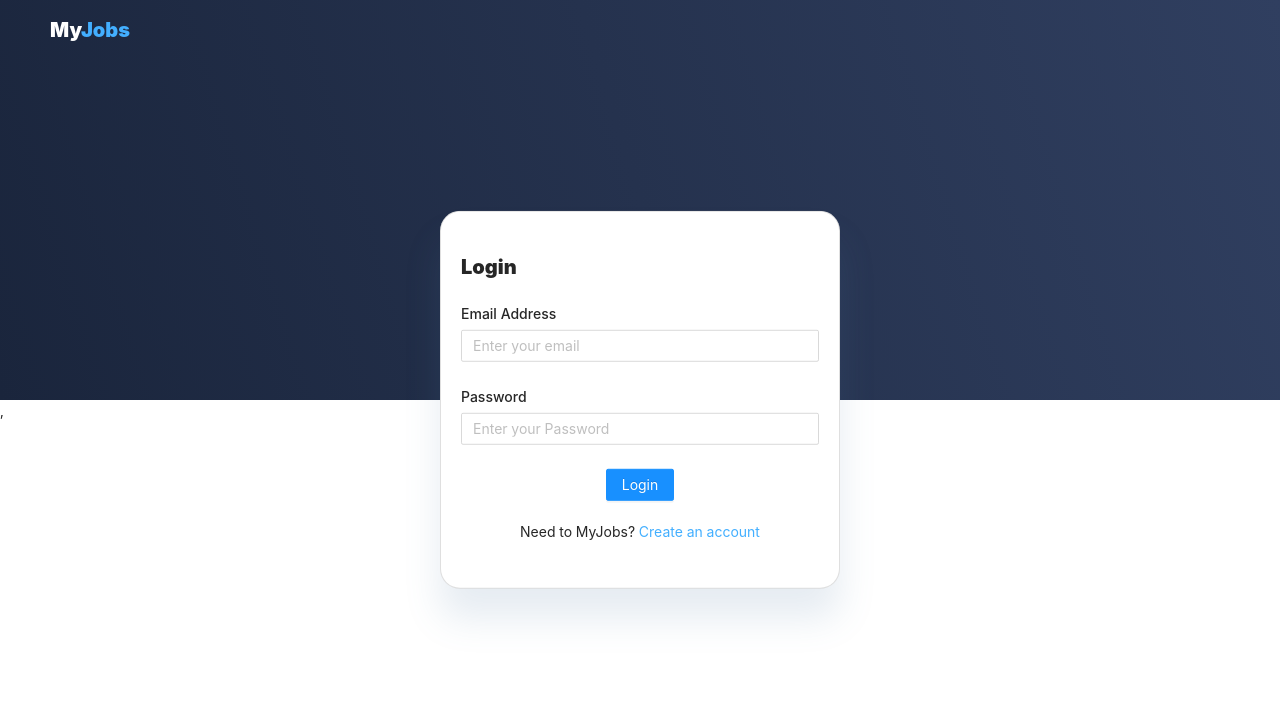
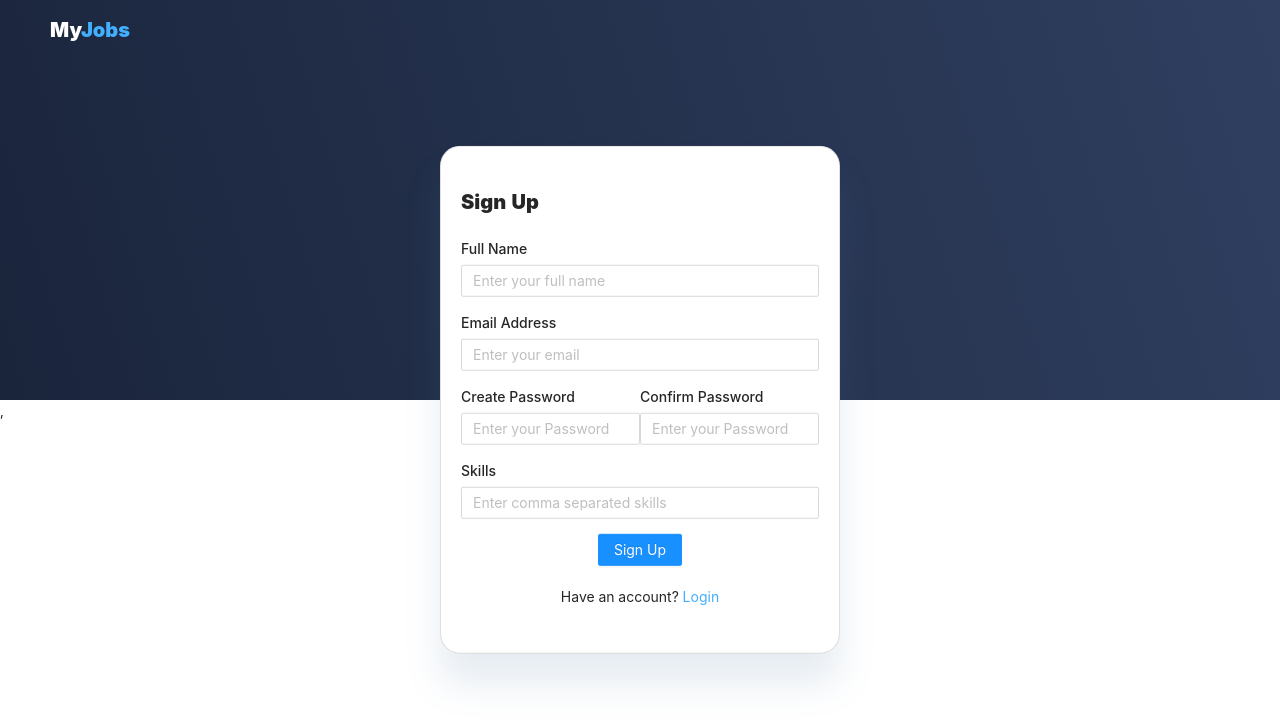
Before and after one commit to sanskriti-dev/Job-Portal, a React (Create React App) app: page / in a window 1280 px wide. Shown: the top 722 px of the page. Built offline with nearby package versions, Linux system fonts and the light colour scheme.

Commit message:
SignUp Screen Addded

```diff
--- a/src/App.js
+++ b/src/App.js
@@ -2,13 +2,15 @@ import './App.css';
 import Home from './components/Home';
 import Header from './components/Common/Header';
 import LoginForm from './components/Access/Login';
+import SignUpForm from './components/Access/SignUp';
 
 function App() {
   return (
     <div className="App">
       <Header/>
       {/* <Home/> */}
-      <LoginForm/>
+      {/* <LoginForm/> */}
+      <SignUpForm/>
     </div>
   );
 }
--- /dev/null
+++ b/src/components/Access/SignUp/index.js
@@ -0,0 +1,53 @@
+import React from 'react';
+import { Form,Input,Button } from 'antd';
+import 'antd/dist/antd.css';
+import Card from '../../Common/Card';
+import '../access.scss'
+
+const SignUp = () => {
+
+    return (
+        <>
+        <span className = "title">Sign Up</span>
+          <Form>
+          <label className = "field-label">Full Name</label>
+              <Form.Item name = "name">
+                  <Input placeholder = "Enter your full name"/>
+              </Form.Item>
+              <label className = "field-label">Email Address</label>
+              <Form.Item name = "email">
+                  <Input placeholder = "Enter your email"/>
+              </Form.Item>
+              <div className = "password-group">
+                  <div>
+              <label className = "field-label">Create Password</label>
+              <Form.Item name = "password">
+              <Input placeholder = "Enter your Password"/>
+              </Form.Item>
+              </div>
+              <div>
+              <label className = "field-label">Confirm Password</label>
+              <Form.Item name = "password">
+              <Input placeholder = "Enter your Password"/>
+              </Form.Item>
+              </div>
+              </div>
+              <label className = "field-label">Skills</label>
+              <Form.Item name = "skills">
+              <Input placeholder = "Enter comma separated skills"/>
+              </Form.Item>
+
+              <Button className ="btn btn-default" type="primary" htmlType="submit">
+                   Sign Up
+          </Button>
+          </Form>
+
+          <span className= "more-jobs">Have an account? <span className= "create-account-text" >Login</span></span>
+        </>
+    )
+
+}
+
+const SignUpForm = Card(SignUp)
+
+export default SignUpForm
--- a/src/components/Access/access.scss
+++ b/src/components/Access/access.scss
@@ -19,3 +19,9 @@
 .create-account-text {
     color: #43AFFF;
 }
+.ant-form-item {
+margin-bottom: 15px;
+}
+.password-group {
+    display: flex;
+}
```
